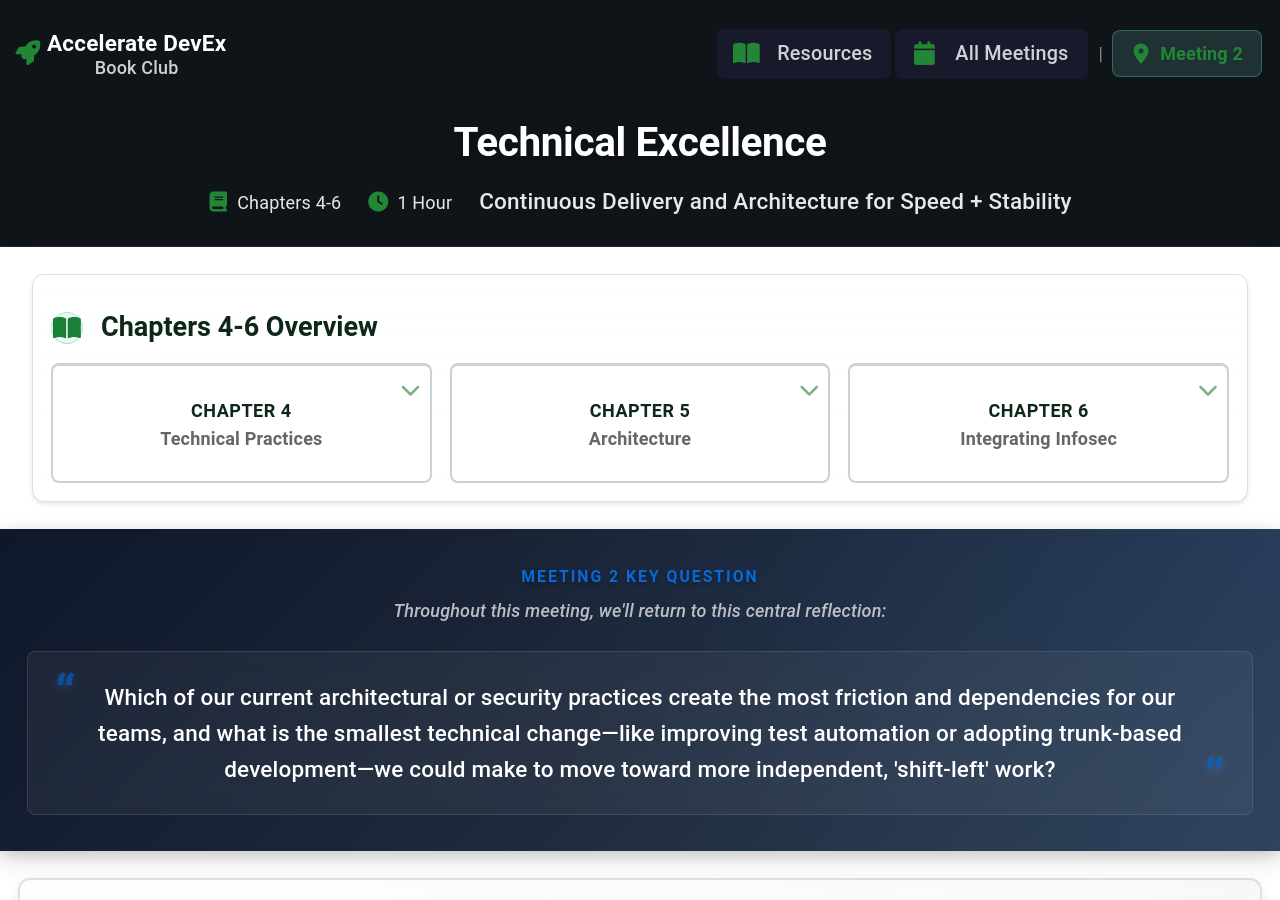
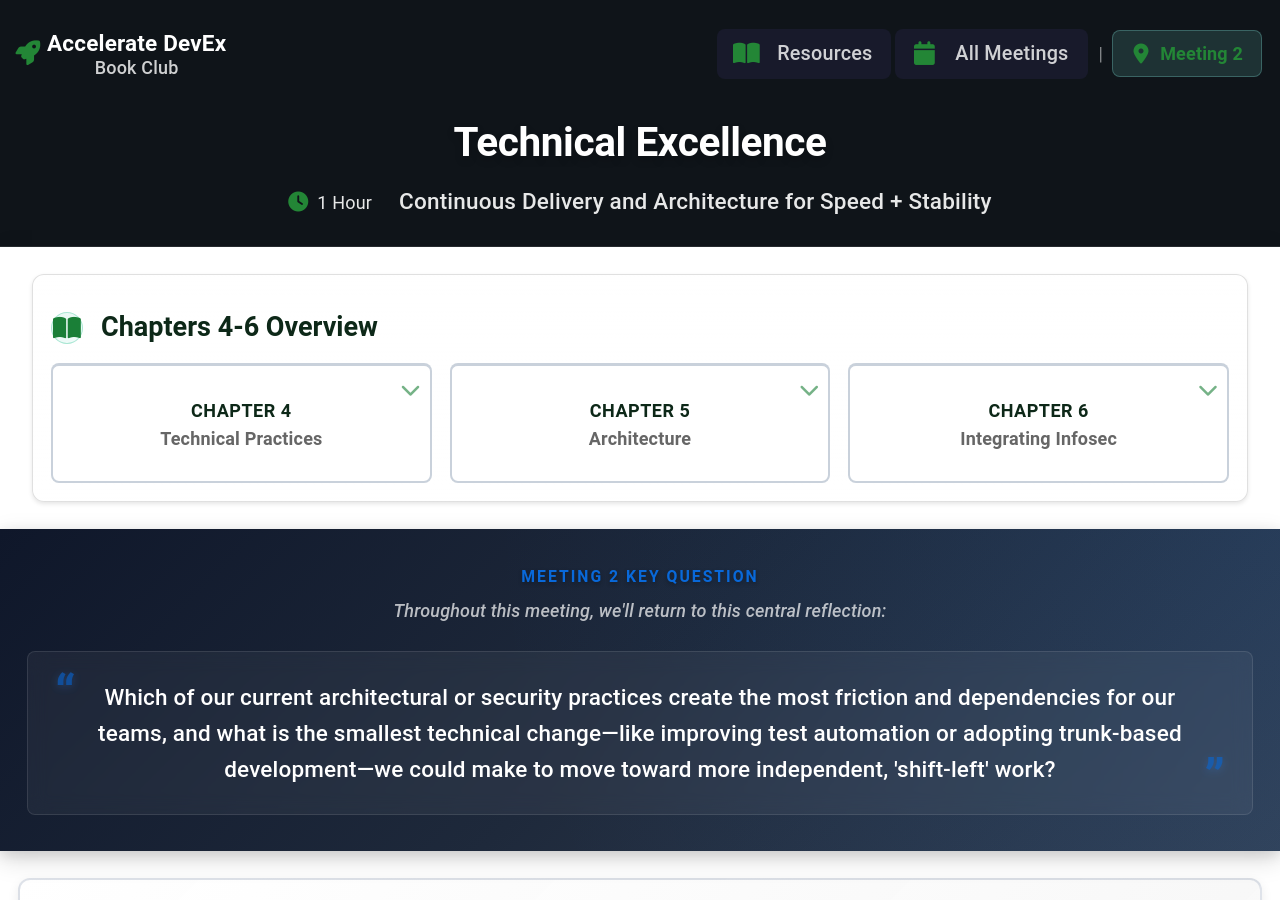
Before and after one commit to mhenke/accelerate-devex-book-club-notebooklm, a Jekyll site: the page built from docs/_meetings/meeting-2.md, in a window 1280 px wide and 900 px high. Built offline with Jekyll 4.4.1, drawn with Linux system fonts in a browser that asks for light colours; some web fonts are replaced.

Commit message:
Remove duplicate chapters info from meeting header
- Removed 'Chapters X-Y' from meeting-meta section in header
- Chapters are already prominently displayed in the chapter-metrics-compact section below
- Keeps header cleaner with just duration and subtitle

```diff
--- a/docs/_layouts/meeting.html
+++ b/docs/_layouts/meeting.html
@@ -39,10 +39,6 @@ layout: default
       <div class="meeting-title-section">
         <h1 class="meeting-main-title">{{ page.title }}</h1>
         <div class="meeting-meta">
-          <div class="meeting-meta-item">
-            <i class="fas fa-book"></i>
-            <span>Chapters {{ page.chapters | default: '1-3' }}</span>
-          </div>
           <div class="meeting-meta-item">
             <i class="fas fa-clock"></i>
             <span>{{ page.duration | default: '1 Hour' }}</span>
```
